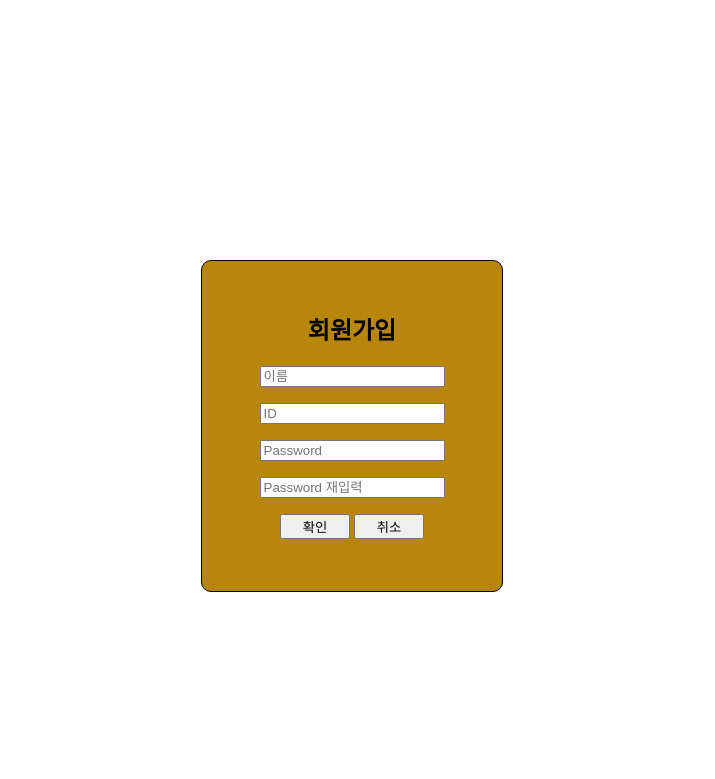
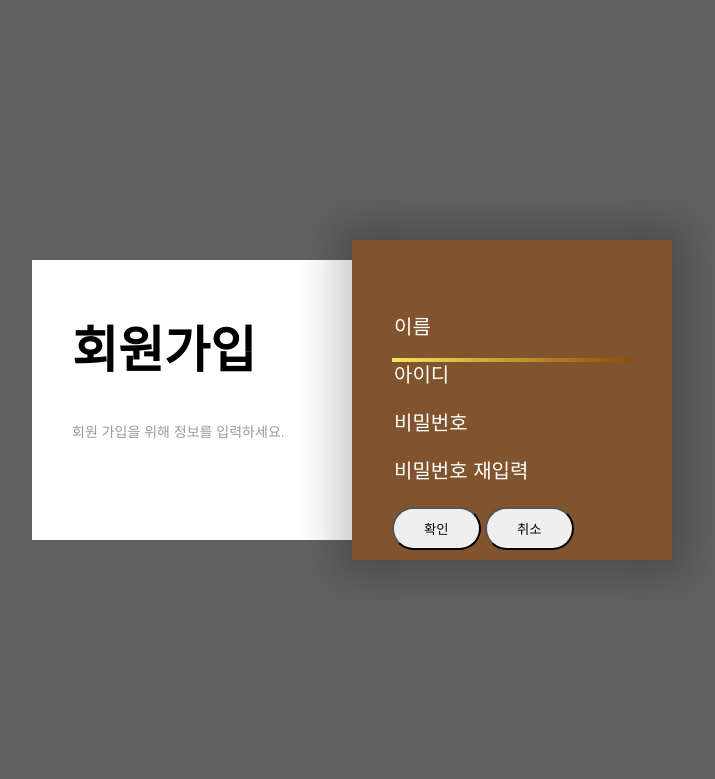
Before and after one commit to jaeha0183/Hanghae_web_mini_proj, a Flask app: page /signup in a window 1280 px wide. Shown: the top 779 px of the page, without its empty margins (288-1003 px from the left). Run offline with Flask 3, Linux system fonts and the light colour scheme; some web fonts are replaced.

Commit message:
로그인,회원가입 디자인. 메인 버튼 오류 수정

```diff
--- a/templates/login.html
+++ b/templates/login.html
@@ -133,7 +133,7 @@
         display: block;
         font-size: 14px;
         height: 16px;
-        margin-top: 20px;
+        margin-top: 10px;
         margin-bottom: 5px;
     }
 
@@ -219,7 +219,7 @@
             <div class="container">
                 <div class="left">
                     <div class="login">모두의 서재</div>
-                    <div class="eula">베스트 셀러 찾기와 독후감 작성까지!</div>
+                    <div class="eula">베스트셀러 정보와 독서록 작성까지!</div>
                 </div>
                 <div class="right">
                     <svg viewBox="0 0 320 300">
--- a/templates/signup.html
+++ b/templates/signup.html
@@ -1,5 +1,6 @@
 <!DOCTYPE html>
 <html lang="en">
+
 <head>
     <meta charset="UTF-8">
     <meta http-equiv="X-UA-Compatible" content="IE=edge">
@@ -7,31 +8,178 @@
     <title>모두의 서재 회원가입</title>
 </head>
 <style>
+    @import url('https://rsms.me/inter/inter-ui.css');
 
-    .loginbox{
-        width: 300px;
-        height: 300px;
-        margin: auto;
-        padding-top: 30px;
-        margin-top: 260px;
-
-        background-color: darkgoldenrod;
-        border-style: solid;
-        border-width: 1px;
-        border-color: black;
-        border-radius: 10px;
-
-        text-align: center;
-    }
-    .title{
-        color: black;
+    ::selection {
+        background: #2D2F36;
     }
 
-    .signupbtn{
-        width: 70px;
+    ::-webkit-selection {
+        background: #2D2F36;
     }
-    .cancelbtn{
-        width: 70px;
+
+    ::-moz-selection {
+        background: #2D2F36;
+    }
+
+    body {
+        background: #616161;
+        font-family: 'Inter UI', sans-serif;
+        margin: 0;
+        padding: 20px;
+    }
+
+    .page {
+        background: #616161;
+        background-size: cover;
+        display: flex;
+        flex-direction: column;
+        height: calc(100% - 40px);
+        position: absolute;
+        place-content: center;
+        width: calc(100% - 40px);
+    }
+
+    @media (max-width: 767px) {
+        .page {
+            height: auto;
+            margin-bottom: 20px;
+            padding-bottom: 20px;
+        }
+    }
+
+    .container {
+        display: flex;
+        height: 320px;
+        margin: 0 auto;
+        width: 640px;
+    }
+
+    @media (max-width: 767px) {
+        .container {
+            flex-direction: column;
+            height: 630px;
+            width: 320px;
+        }
+    }
+
+    .left {
+        background: white;
+        height: calc(100% - 40px);
+        top: 20px;
+        position: relative;
+        width: 50%;
+    }
+
+    @media (max-width: 767px) {
+        .left {
+            height: 100%;
+            left: 20px;
+            width: calc(100% - 40px);
+            max-height: 270px;
+        }
+    }
+
+    .login {
+        font-size: 50px;
+        font-weight: 900;
+        margin: 50px 40px 40px;
+    }
+
+    .eula {
+        color: #999;
+        font-size: 14px;
+        line-height: 1.5;
+        margin: 40px;
+    }
+
+    .right {
+        background: #82542e;
+        box-shadow: 0px 0px 40px 16px rgba(0, 0, 0, 0.22);
+        color: #F1F1F2;
+        position: relative;
+        width: 50%;
+    }
+
+    @media (max-width: 767px) {
+        .right {
+            flex-shrink: 0;
+            height: 100%;
+            width: 100%;
+            max-height: 350px;
+        }
+    }
+
+    svg {
+        position: absolute;
+        width: 320px;
+    }
+
+    path {
+        fill: none;
+        stroke: url(#linearGradient);
+        ;
+        stroke-width: 4;
+        stroke-dasharray: 240 1386;
+    }
+
+    .form {
+        margin: 40px;
+        position: absolute;
+    }
+
+    label {
+        color: #c2c2c5;
+        display: block;
+        font-size: 14px;
+        height: 16px;
+        margin-top: 10px;
+        margin-bottom: 5px;
+    }
+
+    .inin {
+        margin-top: 0px;
+        margin-bottom: 0px;
+    }
+
+    button {
+        margin-top: 0px;
+        margin-bottom: 60px
+    }
+    input {
+        background: transparent;
+        border: 0;
+        color: #f2f2f2;
+        font-size: 20px;
+        height: 30px;
+        line-height: 30px;
+        outline: none !important;
+        width: 100%;
+    }
+
+    input::placeholder {
+        color: white;
+    }
+
+    input::-moz-focus-inner {
+        border: 0;
+    }
+
+    .cancelbtn {
+        padding: 10px 30px;
+        border-radius: 60px;
+        color: #000000;
+        margin-top: 20px;
+        transition: color 300ms;
+    }
+
+
+    .signupbtn {
+        padding: 10px 30px;
+        border-radius: 60px;
+        color: #000000;
+        margin-top: 20px;
+        transition: color 300ms;
     }
 </style>
 <script src="https://ajax.googleapis.com/ajax/libs/jquery/3.5.1/jquery.min.js"></script>
@@ -39,19 +187,19 @@
     integrity="sha384-MrcW6ZMFYlzcLA8Nl+NtUVF0sA7MsXsP1UyJoMp4YLEuNSfAP+JcXn/tWtIaxVXM"
     crossorigin="anonymous"></script>
 <script>
-    function signup(){
+    function signup() {
 
         var id = document.getElementById('id').value;
         var name = document.getElementById('name').value;
         var pw = document.getElementById('pw').value;
         var repw = document.getElementById('repw').value;
 
-        if(id=='' || pw=='' || name==''|| repw=='') {
+        if (id == '' || pw == '' || name == '' || repw == '') {
             alert('모든 항목을 기입하세요!')
         }
-        else{
+        else {
 
-        if(pw==repw){
+            if (pw == repw) {
 
                 let name = $('#name').val()
                 let id = $('#id').val()
@@ -65,14 +213,14 @@
                 fetch('/signup', { method: "POST", body: formData }).then((res) => res.json()).then((data) => {
                     console.log(data);
                     alert(data["msg"]);
-                if(data['result']=='success'){
+                    if (data['result'] == 'success') {
                         var link = '/';
-                location.href=link;
+                        location.href = link;
                     }
                 });
 
             }
-        else{
+            else {
                 alert('Password가 서로 다릅니다.')
             }
 
@@ -81,15 +229,50 @@
 
     }
 </script>
+
 <body>
+
     <div class="loginbox">
-        <h2 class="title">회원가입</h2>
-        <p> <input type="text" name="name" placeholder="이름" id="name"></p>
-        <p> <input type="text" name="iD" placeholder="ID" id="id"></p>
-        <p> <input type="password" name="password" placeholder="Password" id="pw"></p>
-        <p> <input type="password" name="repassword" placeholder="Password 재입력" id="repw"></p>
-        <p class="btns"><button class="signupbtn" onclick="signup()">확인</button>
-             <button class="cancelbtn" onclick="window.location.href='/'">취소</button></p>
+
+        <div class="page">
+            <div class="container">
+                <div class="left">
+                    <div class="login">회원가입</div>
+                    <div class="eula">회원 가입을 위해 정보를 입력하세요.</div>
                 </div>
+                <div class="right">
+                    <svg viewBox="0 0 320 300">
+                        <defs>
+                            <linearGradient inkscape:collect="always" id="linearGradient" x1="13" y1="193.49992"
+                                x2="307" y2="193.49992" gradientUnits="userSpaceOnUse">
+                                <stop style="stop-color:#fff765;" offset="0" id="stop876" />
+                                <stop style="stop-color:#813c00;" offset="1" id="stop878" />
+                            </linearGradient>
+                        </defs>
+                        <path
+                            d="m 40,120.00016 239.99984,-3.2e-4 c 0,0 24.99263,0.79932 25.00016,35.00016 0.008,34.20084 -25.00016,35 -25.00016,35 h -239.99984 c 0,-0.0205 -25,4.01348 -25,38.5 0,34.48652 25,38.5 25,38.5 h 215 c 0,0 20,-0.99604 20,-25 0,-24.00396 -20,-25 -20,-25 h -190 c 0,0 -20,1.71033 -20,25 0,24.00396 20,25 20,25 h 168.57143" />
+                    </svg>
+                    <div class="form">
+                        <label for="email"></label>
+                        <input type="text" name="name" placeholder="이름" id="name">
+                        <label class="inin" for="password"></label>
+                        <input type="password" name="iD" placeholder="아이디" id="id">
+                        <label class="inin" for="password"></label>
+                        <input type="password" name="password" placeholder="비밀번호" id="pw">
+                        <label class="inin" for="password"></label>
+                        <input type="password" name="repassword" placeholder="비밀번호 재입력" id="repw">
+
+
+                        <button class="signupbtn" onclick="signup()">확인</button>
+                        <button class="cancelbtn" onclick="window.location.href='/'">취소</button>
+                    </div>
+                </div>
+            </div>
+        </div>
+
+    </div>
+
+
 </body>
+
 </html>
```
Also changed, not shown: templates/index.html (+50 -7 lines). Lines whose indentation alone changed are shown as unchanged.
